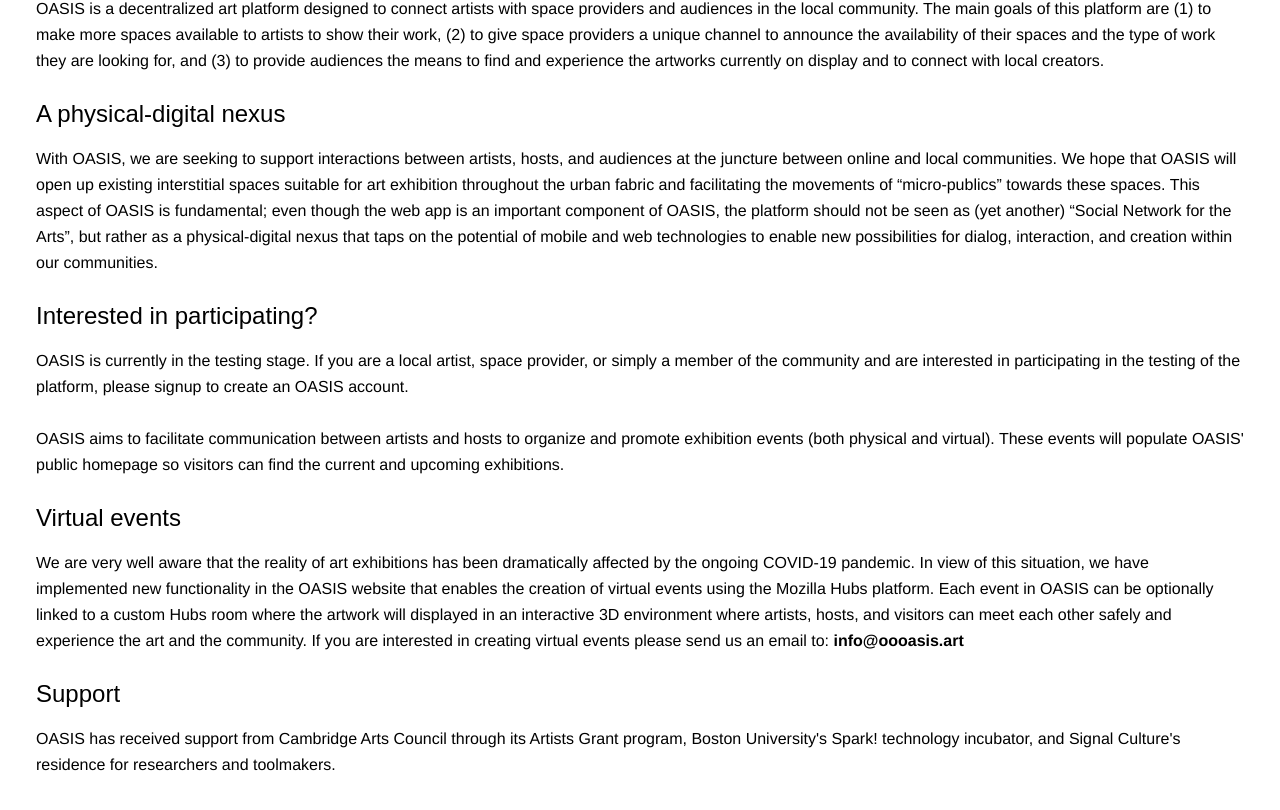
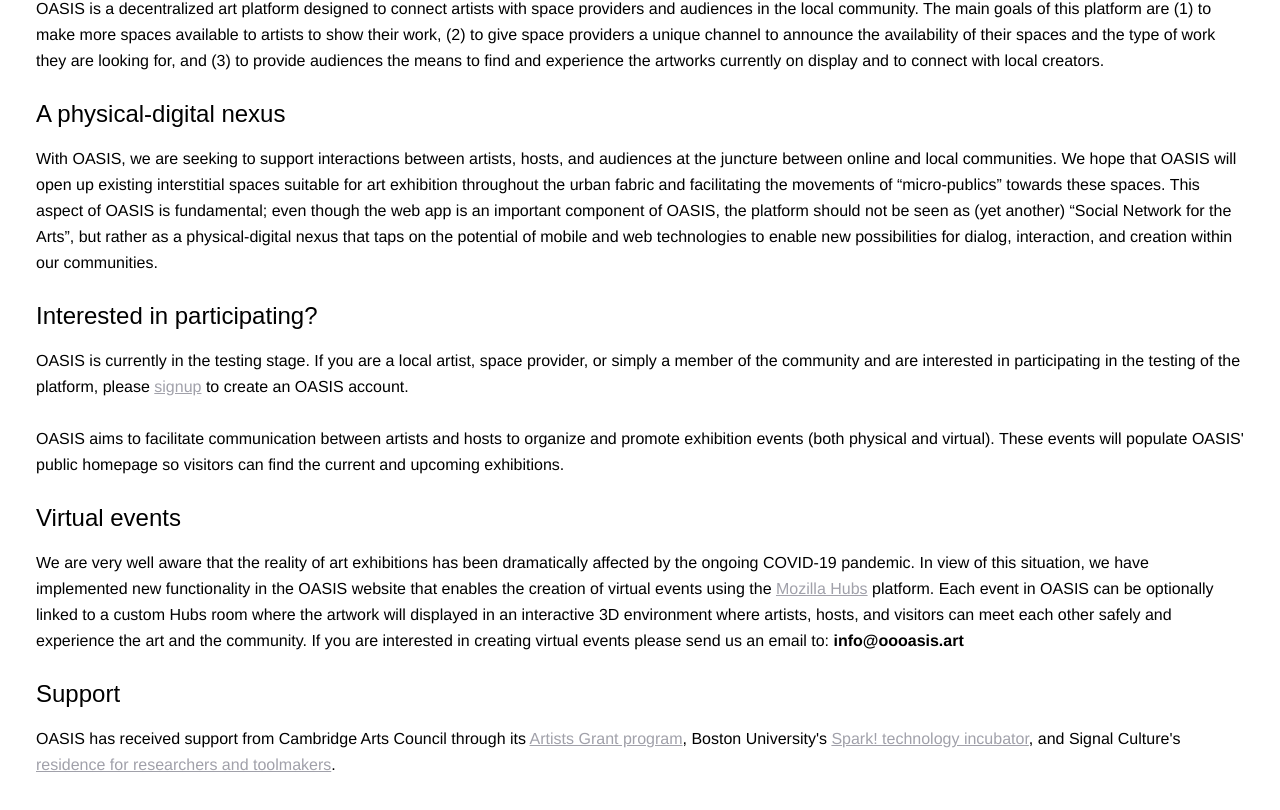
Before and after one commit to oasis-art-project/oasis-webapp, a React (Create React App) app: page /about in a window 1280 px wide. Shown: the part 308-1118 px from the top of the page. Built offline with nearby package versions, Linux system fonts and the light colour scheme.

Commit message:
styled links

```diff
--- a/src/pages/About/About.tsx
+++ b/src/pages/About/About.tsx
@@ -47,7 +47,7 @@ function About() {
       <p>
         OASIS is currently in the testing stage. If you are a local artist, space provider, or
         simply a member of the community and are interested in participating in the testing of the platform,
-        please <a href={`/signup`}>signup</a> to create an OASIS account.
+        please <a className="text-gray-400 underline" href={`/signup`}>signup</a> to create an OASIS account.
       </p>
       <br/>
       <p>
@@ -59,7 +59,7 @@ function About() {
       <p>
         We are very well aware that the reality of art exhibitions has been dramatically affected by the ongoing COVID-19 pandemic.
         In view of this situation, we have implemented new functionality in the OASIS website that enables the creation of virtual events
-        using the <a href="https://hubs.mozilla.com/" target="_blank" rel="noreferrer">Mozilla Hubs</a> platform. Each event in OASIS can
+        using the <a className="text-gray-400 underline" target="_blank" rel="noreferrer" href="https://hubs.mozilla.com/">Mozilla Hubs</a> platform. Each event in OASIS can
         be optionally linked to a custom Hubs room where the artwork will displayed in an interactive 3D environment where artists, hosts,
         and visitors can meet each other safely and experience the art and the community. If you are interested in creating virtual events
         please send us an email to: <b>info@oooasis.art</b>
@@ -67,9 +67,9 @@ function About() {
 
       <h3 className="font-header text-2xl mt-6 mb-4">Support</h3>
       <p>
-        OASIS has received support from Cambridge Arts Council through its <a href="https://www.cambridgema.gov/arts/programs/grants" target="_blank" rel="noreferrer">Artists Grant program</a>,
-        Boston University's <a href="http://www.bu.edu/spark/" target="_blank" rel="noreferrer">Spark! technology incubator</a>,
-        and Signal Culture's <a href="http://signalculture.org/residency.html" target="_blank" rel="noreferrer">residence for researchers and toolmakers</a>.
+        OASIS has received support from Cambridge Arts Council through its <a className="text-gray-400 underline" target="_blank" rel="noreferrer" href="https://www.cambridgema.gov/arts/programs/grants">Artists Grant program</a>,
+        Boston University's <a className="text-gray-400 underline" target="_blank" rel="noreferrer" href="http://www.bu.edu/spark/">Spark! technology incubator</a>,
+        and Signal Culture's <a className="text-gray-400 underline" target="_blank" rel="noreferrer" href="http://signalculture.org/residency.html">residence for researchers and toolmakers</a>.
       </p>
     </AboutContainer>
     </div>
```
